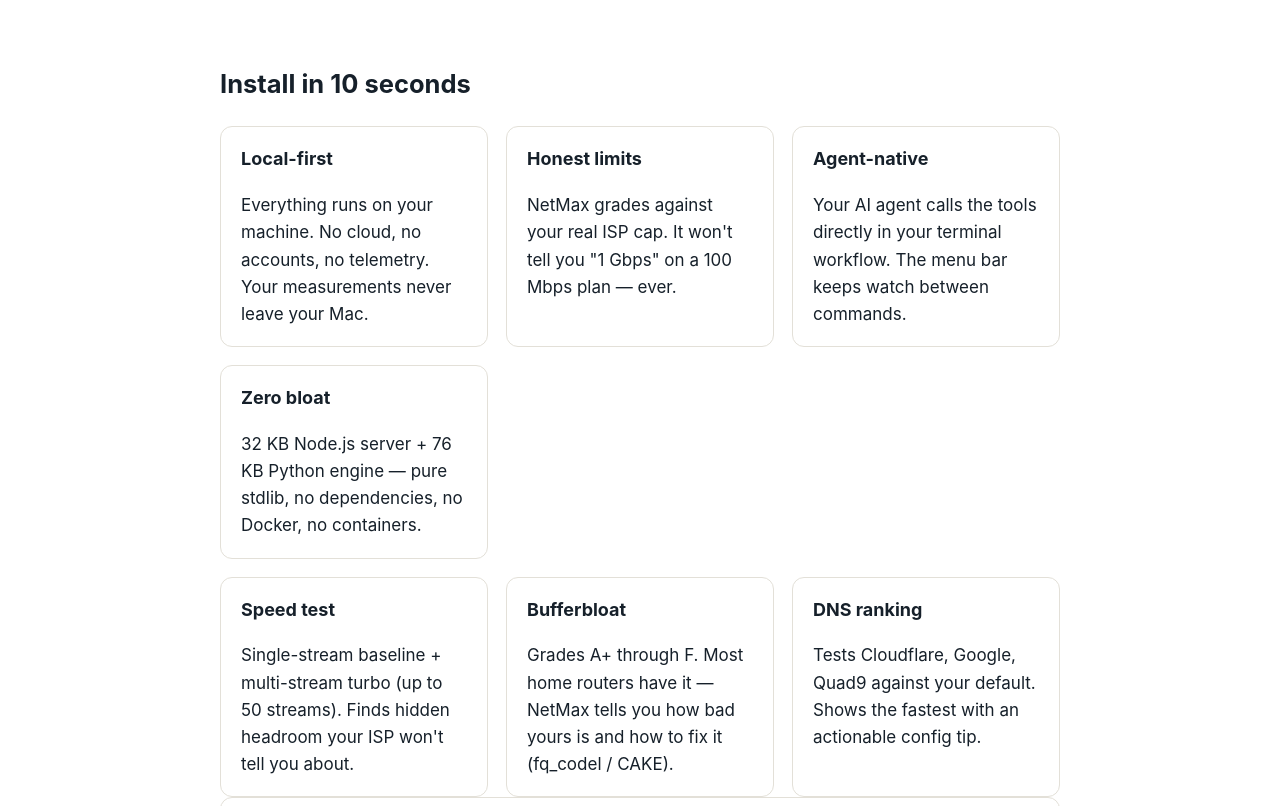
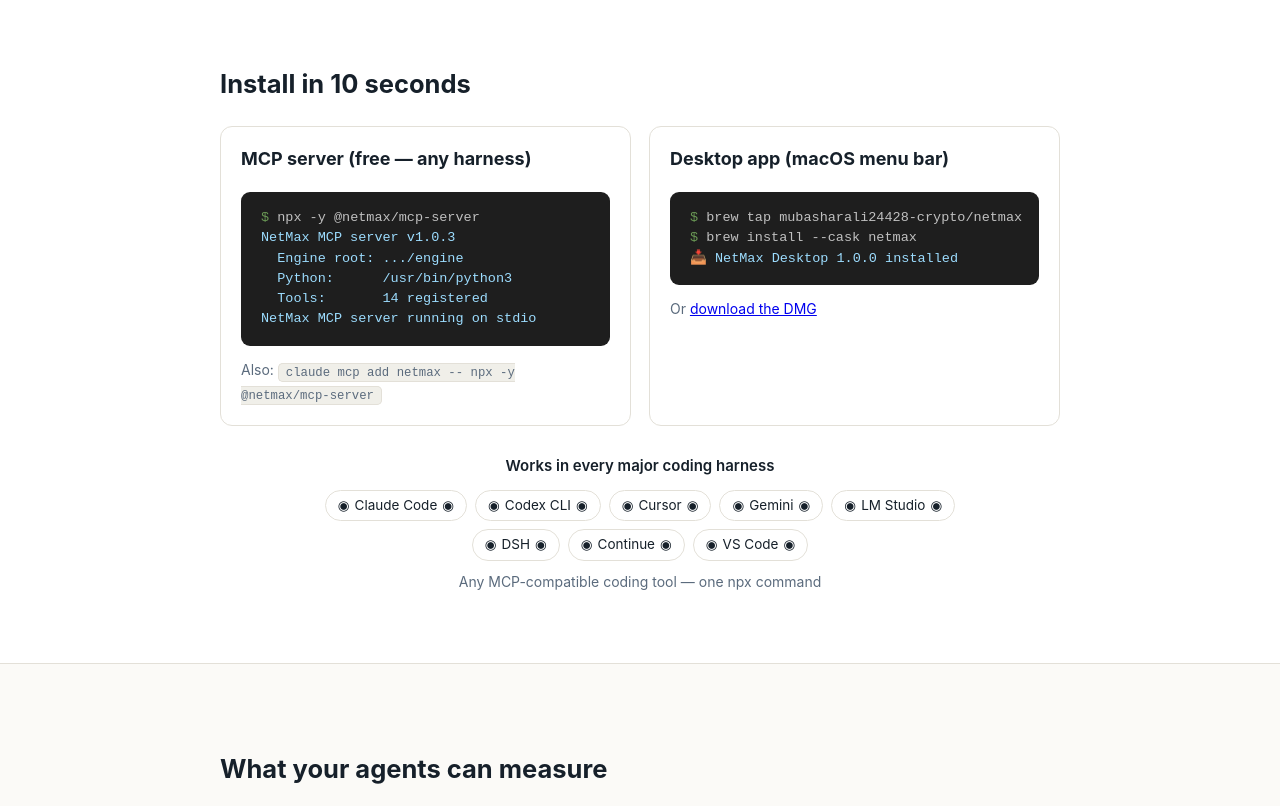
Before and after one commit to mubasharali24428-crypto/netmax, a browser extension: page landing/index.html in a window 1280 px wide. Shown: the part 960-1766 px from the top of the page. Drawn offline with Linux system fonts and the light colour scheme.

Commit message:
Landing: fix install section + harness badges with ◍ symbols

```diff
--- a/landing/index.html
+++ b/landing/index.html
@@ -144,16 +144,16 @@
   <div class="wrap">
     <h2>Install in 10 seconds</h2>
     <div class="grid">
-      <div class="card"><h3>Local-first</h3><p>Everything runs on your machine. No cloud, no accounts, no telemetry. Your measurements never leave your Mac.</p></div>
-      <div class="card"><h3>Honest limits</h3><p>NetMax grades against your real ISP cap. It won't tell you "1 Gbps" on a 100 Mbps plan — ever.</p></div>
-      <div class="card"><h3>Agent-native</h3><p>Your AI agent calls the tools directly in your terminal workflow. The menu bar keeps watch between commands.</p></div>
-      <div class="card"><h3>Zero bloat</h3><p>32 KB Node.js server + 76 KB Python engine — pure stdlib, no dependencies, no Docker, no containers.</p></div>
-    </div>
-    <div class="grid" style="margin-top:18px">
-      <div class="card"><h3>Speed test</h3><p>Single-stream baseline + multi-stream turbo (up to 50 streams). Finds hidden headroom your ISP won't tell you about.</p></div>
-      <div class="card"><h3>Bufferbloat</h3><p>Grades A+ through F. Most home routers have it — NetMax tells you how bad yours is and how to fix it (fq_codel / CAKE).</p></div>
-      <div class="card"><h3>DNS ranking</h3><p>Tests Cloudflare, Google, Quad9 against your default. Shows the fastest with an actionable config tip.</p></div>
-    </div>
+      <div class="card">
+        <h3>MCP server (free — any harness)</h3>
+        <pre><span class="prompt">$</span> <span class="cmd">npx -y @netmax/mcp-server</span>
+<span class="out">NetMax MCP server v1.0.3
+  Engine root: .../engine
+  Python:      /usr/bin/python3
+  Tools:       14 registered
+NetMax MCP server running on stdio</span></pre>
+        <p class="note">Also: <code class="inline">claude mcp add netmax -- npx -y @netmax/mcp-server</code></p>
+      </div>
       <div class="card">
         <h3>Desktop app (macOS menu bar)</h3>
         <pre><span class="prompt">$</span> <span class="cmd">brew tap mubasharali24428-crypto/netmax</span>
@@ -161,6 +161,36 @@
 <span class="out">&#x1f4e5; NetMax Desktop 1.0.0 installed</span></pre>
         <p class="note">Or <a href="https://github.com/mubasharali24428-crypto/netmax/releases">download the DMG</a></p>
       </div>
+    </div>
+    <div style="text-align:center;margin-top:28px">
+      <p style="margin-bottom:12px;font-size:15px;font-weight:600;color:var(--ink)">Works in every major coding harness</p>
+      <div style="display:flex;flex-wrap:wrap;justify-content:center;gap:8px;max-width:680px;margin:0 auto">
+        <span style="display:inline-flex;align-items:center;gap:5px;background:var(--card);border:1px solid var(--border);border-radius:20px;padding:4px 12px;font-size:13.5px">
+          <span>&#9673;</span> Claude Code <span>&#9673;</span>
+        </span>
+        <span style="display:inline-flex;align-items:center;gap:5px;background:var(--card);border:1px solid var(--border);border-radius:20px;padding:4px 12px;font-size:13.5px">
+          <span>&#9673;</span> Codex CLI <span>&#9673;</span>
+        </span>
+        <span style="display:inline-flex;align-items:center;gap:5px;background:var(--card);border:1px solid var(--border);border-radius:20px;padding:4px 12px;font-size:13.5px">
+          <span>&#9673;</span> Cursor <span>&#9673;</span>
+        </span>
+        <span style="display:inline-flex;align-items:center;gap:5px;background:var(--card);border:1px solid var(--border);border-radius:20px;padding:4px 12px;font-size:13.5px">
+          <span>&#9673;</span> Gemini <span>&#9673;</span>
+        </span>
+        <span style="display:inline-flex;align-items:center;gap:5px;background:var(--card);border:1px solid var(--border);border-radius:20px;padding:4px 12px;font-size:13.5px">
+          <span>&#9673;</span> LM Studio <span>&#9673;</span>
+        </span>
+        <span style="display:inline-flex;align-items:center;gap:5px;background:var(--card);border:1px solid var(--border);border-radius:20px;padding:4px 12px;font-size:13.5px">
+          <span>&#9673;</span> DSH <span>&#9673;</span>
+        </span>
+        <span style="display:inline-flex;align-items:center;gap:5px;background:var(--card);border:1px solid var(--border);border-radius:20px;padding:4px 12px;font-size:13.5px">
+          <span>&#9673;</span> Continue <span>&#9673;</span>
+        </span>
+        <span style="display:inline-flex;align-items:center;gap:5px;background:var(--card);border:1px solid var(--border);border-radius:20px;padding:4px 12px;font-size:13.5px">
+          <span>&#9673;</span> VS Code <span>&#9673;</span>
+        </span>
+      </div>
+      <p class="note" style="margin-top:10px">Any MCP-compatible coding tool — one npx command</p>
     </div>
   </div>
 </section>
```
